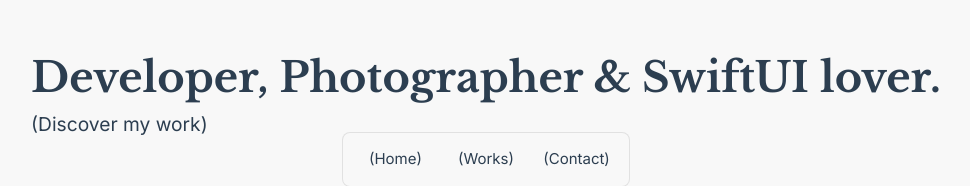
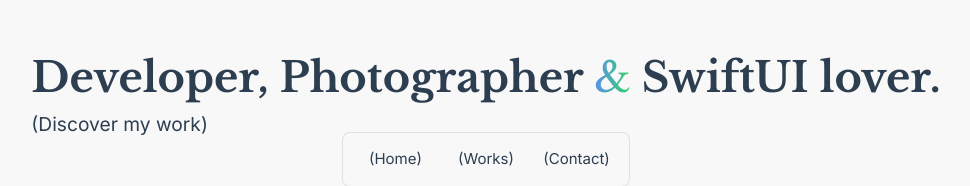
Before and after one commit to MathieuDubart/portfolio-vue, a Vue app: page / in a window 1280 px wide. Shown: the part 531-717 px from the top of the page, without its empty margins (154-1124 px from the left). Built offline with nearby package versions, Linux system fonts and the light colour scheme.

Commit message:
fixing stuff

```diff
--- a/src/assets/styles/main.css
+++ b/src/assets/styles/main.css
@@ -30,6 +30,12 @@ h2{
 
 .subtitle {
   font-family: 'Inter', sans-serif;
+}
+
+span.gradient {
+  background: -webkit-linear-gradient(0deg, rgb(96, 137, 248) -10%, rgb(43,220,90) 110%);
+  -webkit-background-clip: text;
+  -webkit-text-fill-color: transparent;
 }
 
 .contact {
--- a/src/components/Introduction.vue
+++ b/src/components/Introduction.vue
@@ -22,7 +22,7 @@
       </svg>
 
 
-    <h1 class="title">Developer, Photographer & SwiftUI lover.</h1>
+    <h1 class="title">Developer, Photographer <span class="gradient">&</span> SwiftUI lover.</h1>
     <div class="container-get-in-touch">
       <RouterLink to="/works" class="discover-work links"><h3 class="subtitle">(Discover my work)</h3></RouterLink>
     </div>
--- a/src/projects.json
+++ b/src/projects.json
@@ -102,8 +102,8 @@
       "/assets/projects/avalanches-annecy/avalanches-contact.png"
     ],
     "video":"",
-    "tags":["Web development"],
-    "technos":["WORDPRESS", "SCSS", "PHP", "BOOTSTRAP"]
+    "tags":["Web development", "Web design"],
+    "technos":["FIGMA", "WORDPRESS", "SCSS", "PHP", "BOOTSTRAP"]
   },
   {
     "id": 7,
@@ -177,6 +177,6 @@
     ],
     "video":"",
     "tags":["Photography"],
-    "technos":["iPhone 15 Pro Max", "Lightroom"]
+    "technos":["iPhone", "Lightroom"]
   }
 ]
```
